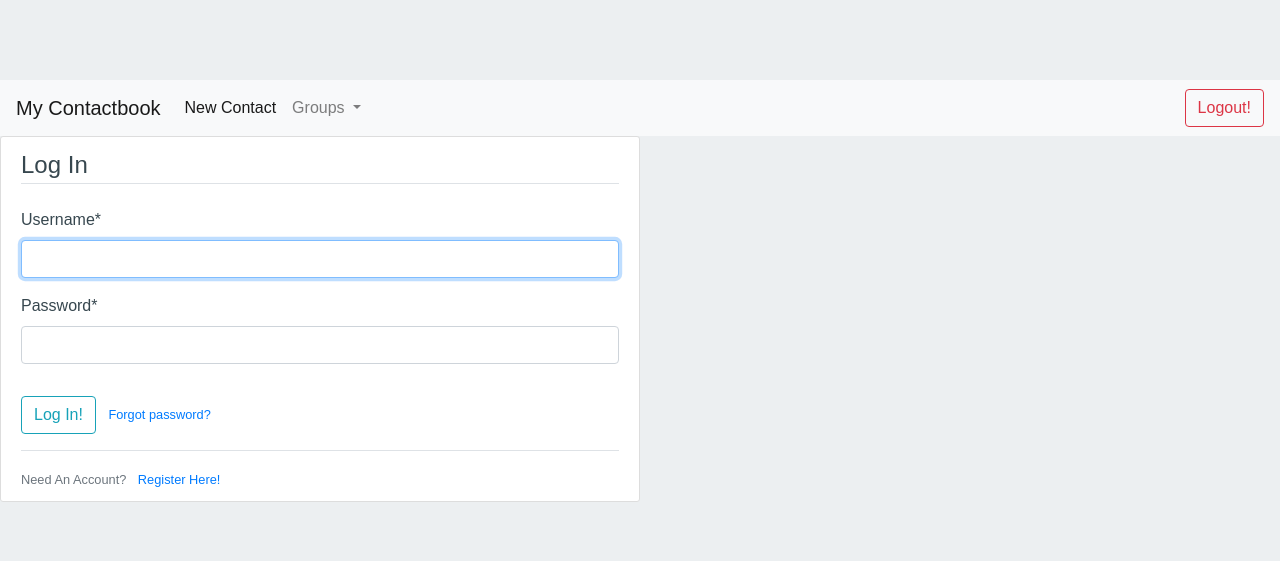
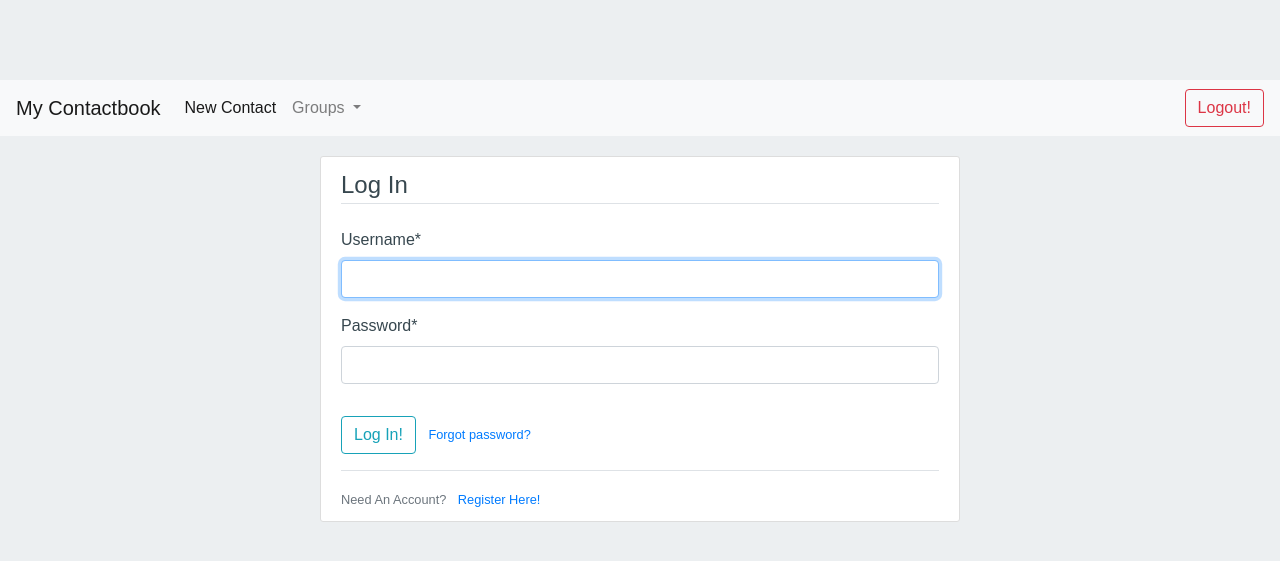
Before and after one commit to asadbutttt/contactbook, a Django app: page /login/ in a window 1280 px wide. Shown: the top 561 px of the page. Run offline with Django 4.2, Linux system fonts and the light colour scheme; some libraries are stand-ins or nearby versions.

Commit message:
login form centered

```diff
--- a/users/templates/users/login.html
+++ b/users/templates/users/login.html
@@ -1,7 +1,7 @@
 {% extends "base.html" %}
 {% load crispy_forms_tags %}
 {% block content %}
-    <div class="col-lg-6 content-section">
+    <div class="container col-lg-6 content-section" style="min-width: 500px">
         <form method="POST">
             {% csrf_token %}
             <fieldset class="form-group">
```
Also changed, not shown: media/profile_pics/186-1866063_dicks-out-for-harambe-sample-avatar.png (added).
